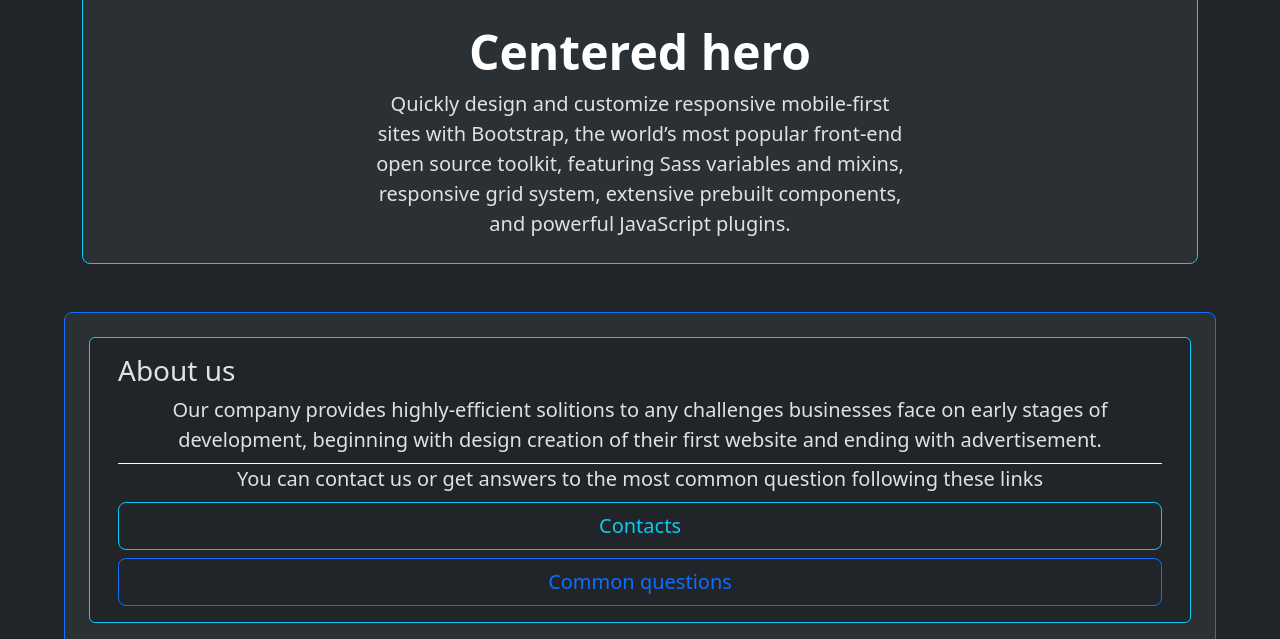
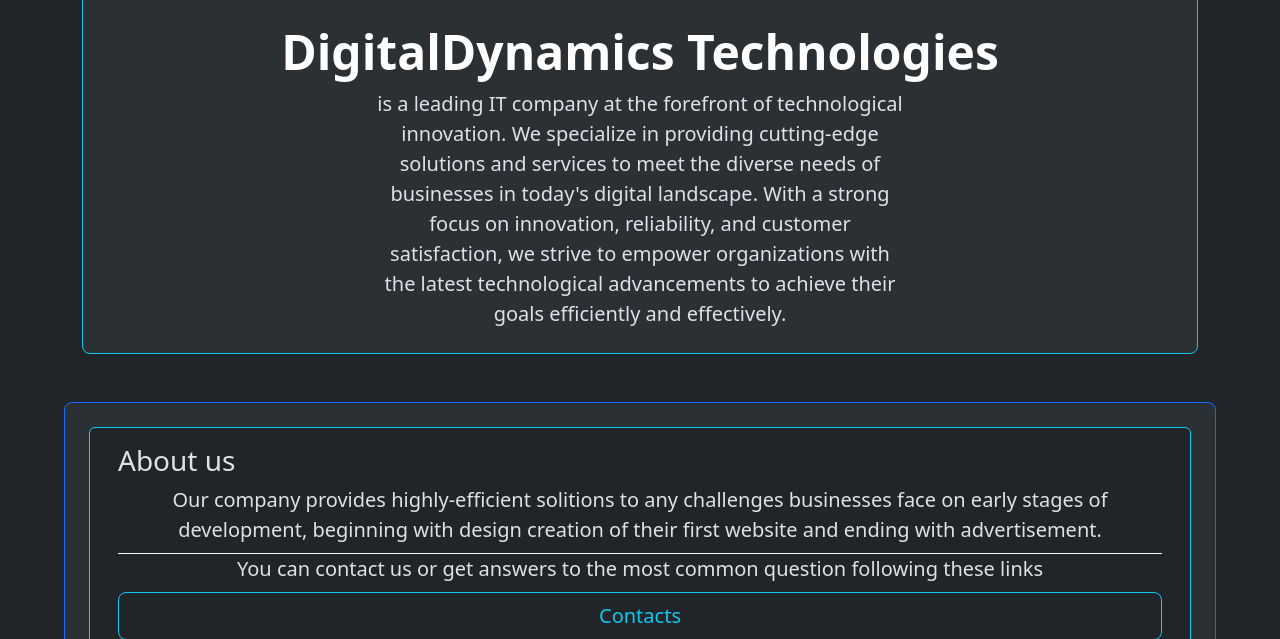
Before and after one commit to KatePril/FirstShopDjango, a Django app: page / in a window 1280 px wide. Shown: the part 356-995 px from the top of the page. Run offline with Django 4.2, Linux system fonts and the light colour scheme; some libraries are stand-ins or nearby versions.

Commit message:
Change base.html. Change language

```diff
--- a/blog/templates/blog/details.html
+++ b/blog/templates/blog/details.html
@@ -6,5 +6,5 @@
     <h1>{{article.title}}</h1>
     <p>Published on: {{article.created_at}}</p>
     <p>Updated on: {{article.updated_at}}</p>
-    <p class="lead">{{article.text}}</p>
+    <p>{{article.text|safe}}</p>
 {% endblock %}
--- a/core/templates/core/base.html
+++ b/core/templates/core/base.html
@@ -40,9 +40,9 @@
     <div class="container">
       <div class="px-4 py-3 my-5 text-center bg-body-tertiary rounded-3 border border-info">
         <img class="d-block mx-auto mb-4 rounded border border-light border-3" src="https://contenthub-static.grammarly.com/blog/wp-content/uploads/2017/11/how-to-write-a-blog-post.jpeg" alt="" height="200" >
-        <h1 class="display-5 fw-bold text-body-emphasis">Centered hero</h1>
+        <h1 class="display-5 fw-bold text-body-emphasis">DigitalDynamics Technologies</h1>
         <div class="col-lg-6 mx-auto">
-          <p class="lead mb-2">Quickly design and customize responsive mobile-first sites with Bootstrap, the world’s most popular front-end open source toolkit, featuring Sass variables and mixins, responsive grid system, extensive prebuilt components, and powerful JavaScript plugins.</p>
+          <p class="lead mb-2">is a leading IT company at the forefront of technological innovation. We specialize in providing cutting-edge solutions and services to meet the diverse needs of businesses in today's digital landscape. With a strong focus on innovation, reliability, and customer satisfaction, we strive to empower organizations with the latest technological advancements to achieve their goals efficiently and effectively.</p>
         </div>
       </div>
     </div>
--- a/first_shop/settings.py
+++ b/first_shop/settings.py
@@ -109,7 +109,7 @@ AUTH_PASSWORD_VALIDATORS = [
 # Internationalization
 # https://docs.djangoproject.com/en/4.2/topics/i18n/
 
-LANGUAGE_CODE = 'uk-ua'
+LANGUAGE_CODE = 'en-us'
 
 TIME_ZONE = 'Europe/Kiev'
 
```
